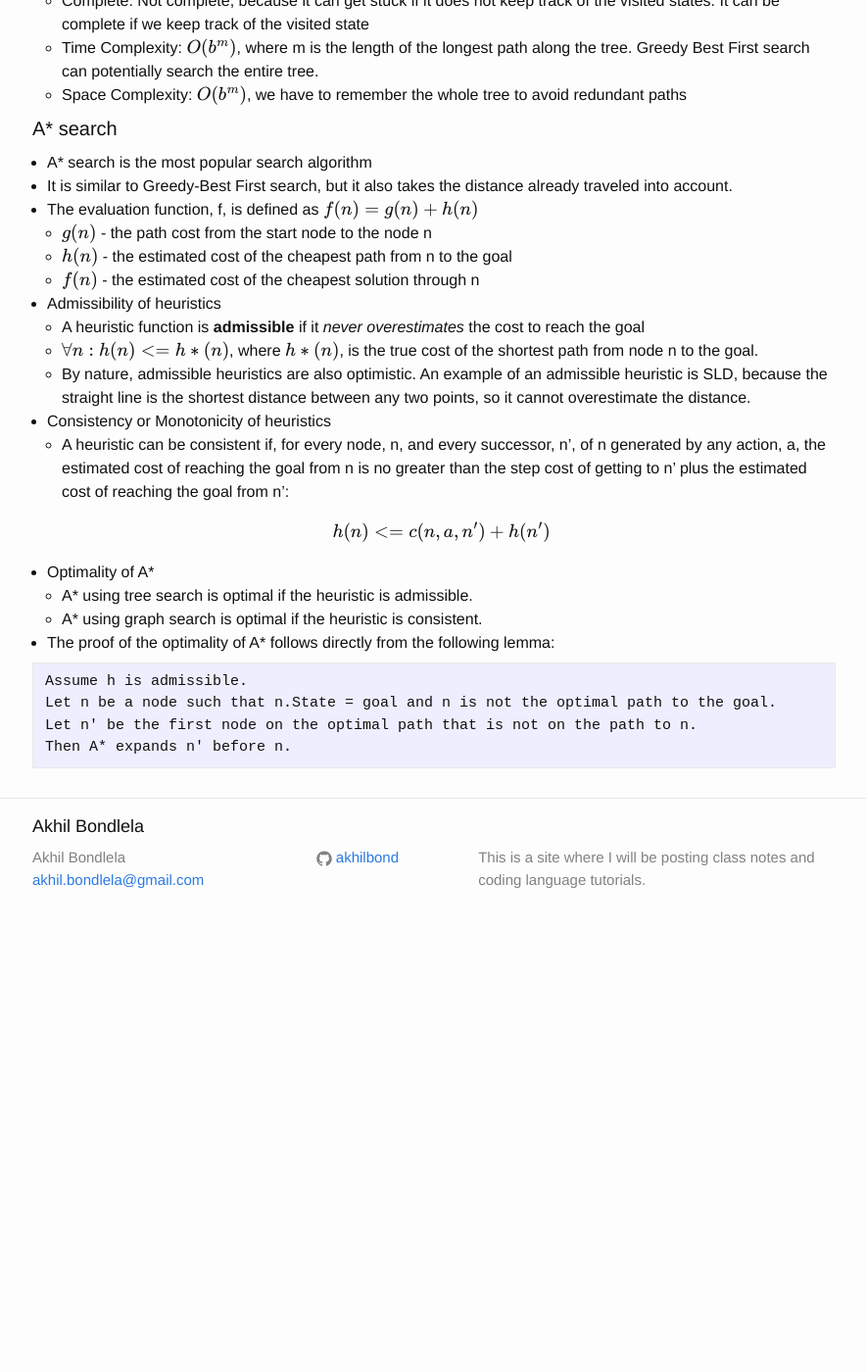
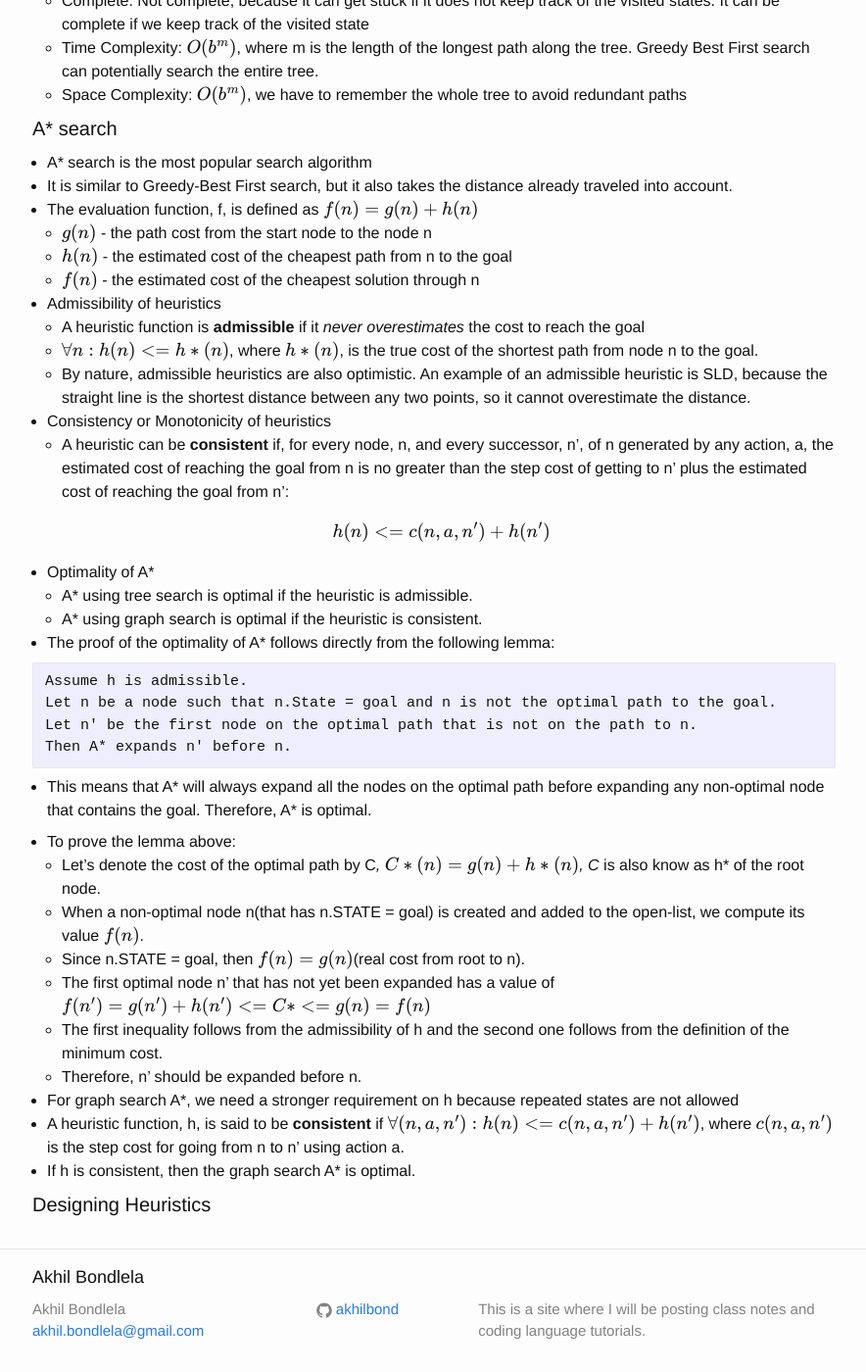
Before and after one commit to akhilbond/akhilbond.github.io, a Jekyll site: the page built from Courses/intro_to_ai/notes.md, in a window 1280 px wide and 1400 px high, scrolled down 11291 px. Shown: the whole window at 98% size, without its empty margins (197-1081 px from the left). Built offline with Jekyll 4.4.1, drawn with Linux system fonts in a browser that asks for light colours; formulas are drawn with MathJax 3; before the commit the page ends 12230 px from its top, so only the background shows below that; some of the changed text lies outside the part shown.

Commit message:
AI notes

````diff
--- a/Courses/intro_to_ai/notes.md
+++ b/Courses/intro_to_ai/notes.md
@@ -256,8 +256,6 @@ function BREADTH-FIRST-SEARCH(problem) returns a solution, or failure
 - The queue of the fringe is ordered by path cost.
 - In BFS, all the nodes in the queue have the same path cost, and the goal test is performed when a node is generated. However, in Uniform-cost search, the nodes in the queue have different path costs. The goal test is performed when a node is expanded.
 
-
-
 - A generic Uniform Cost Search algorithm is
 
 ```
@@ -287,12 +285,12 @@ function UNIFORM-COST-SEARCH(problem) returns a solution, or failure
   - Space complexity: $$ O(b^{1 +\lfloor C^{*}/\epsilon \rfloor}) $$, where $$C^* $$ is the path cost of the optimal path and $$\epsilon$$ is the minimum step cost. There is a factor of 1 before because we start at the root which is position 0, which then contributes the factor of 1.
 
 - Dijksta's algorithm is a slightly different variant of Uniform-cost search
-  - Dijksta's uses a list of unvisited verticies(initially contains all verticies), and a table that keeps track of the shortest distance to each vertex so far(initialized to infinity) instead of open and closed lists.
+  - Dijksta's uses a list of unvisited vertices(initially contains all vertices), and a table that keeps track of the shortest distance to each vertex so far(initialized to infinity) instead of open and closed lists.
 
 #### Depth First Search (DFS)
 
 - DFS always expands the deepest node in the frontier first.
-- DFS can get stuck in infinite loops if visiting repeated states is allowed
+- DFS can get stuck in infinite loops if visiting repeated states is allowed, so then it is not complete
 - Properties of DFS:
   - Frontier queue: Last-in First-out (LIFO)
   - Optimality: Not optimal, because it returns the first path that contains the goal.
@@ -411,7 +409,7 @@ function RBFS(problem, node, f_limit) returns a solution or failure and a new f-
   - By nature, admissible heuristics are also optimistic. An example of an admissible heuristic is SLD, because the straight line is the shortest distance between any two points, so it cannot overestimate the distance.
 
 - Consistency or Monotonicity of heuristics
-  - A heuristic can be consistent if, for every node, n, and every successor, n', of n generated by any action, a, the estimated cost of reaching the goal from n is no greater than the step cost of getting to n' plus the estimated cost of reaching the goal from n':
+  - A heuristic can be **consistent** if, for every node, n, and every successor, n', of n generated by any action, a, the estimated cost of reaching the goal from n is no greater than the step cost of getting to n' plus the estimated cost of reaching the goal from n':
 
   $$h(n) <= c(n, a, n') + h(n')$$
 
@@ -428,3 +426,20 @@ Let n be a node such that n.State = goal and n is not the optimal path to the go
 Let n' be the first node on the optimal path that is not on the path to n.
 Then A* expands n' before n.
 ```
+
+- This means that A* will always expand all the nodes on the optimal path before expanding any non-optimal node that contains the goal. Therefore, A* is optimal.
+
+- To prove the lemma above:
+  - Let's denote the cost of the optimal path by C*, $$C*(n) = g(n) + h*(n)$$, C* is also know as h* of the root node.
+  - When a non-optimal node n(that has n.STATE = goal) is created and added to the open-list, we compute its value $$f(n)$$.
+  - Since n.STATE = goal, then $$f(n) = g(n)$$(real cost from root to n).
+  - The first optimal node n' that has not yet been expanded has a value of
+  $$f(n') = g(n') + h(n') <= C* <= g(n) = f(n)$$
+  - The first inequality follows from the admissibility of h and the second one follows from the definition of the minimum cost.
+  - Therefore, n' should be expanded before n.
+
+- For graph search A*, we need a stronger requirement on h because repeated states are not allowed
+- A heuristic function, h, is said to be **consistent** if $$ \forall (n, a, n'): h(n) <= c(n, a, n') + h(n') $$, where $$c(n, a, n') $$ is the step cost for going from n to n' using action a.
+- If h is consistent, then the graph search A* is optimal.
+
+#### Designing Heuristics
````
